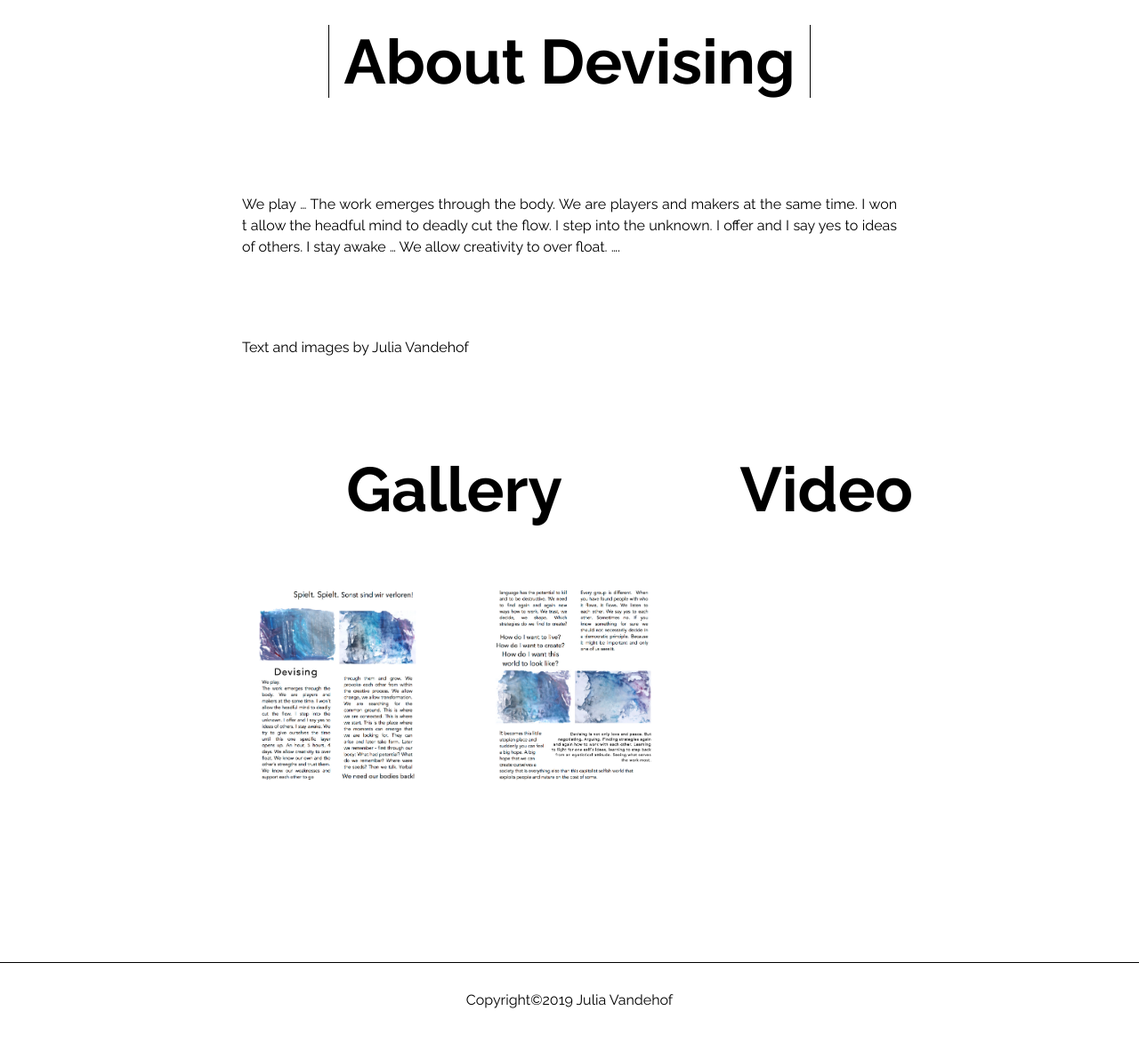
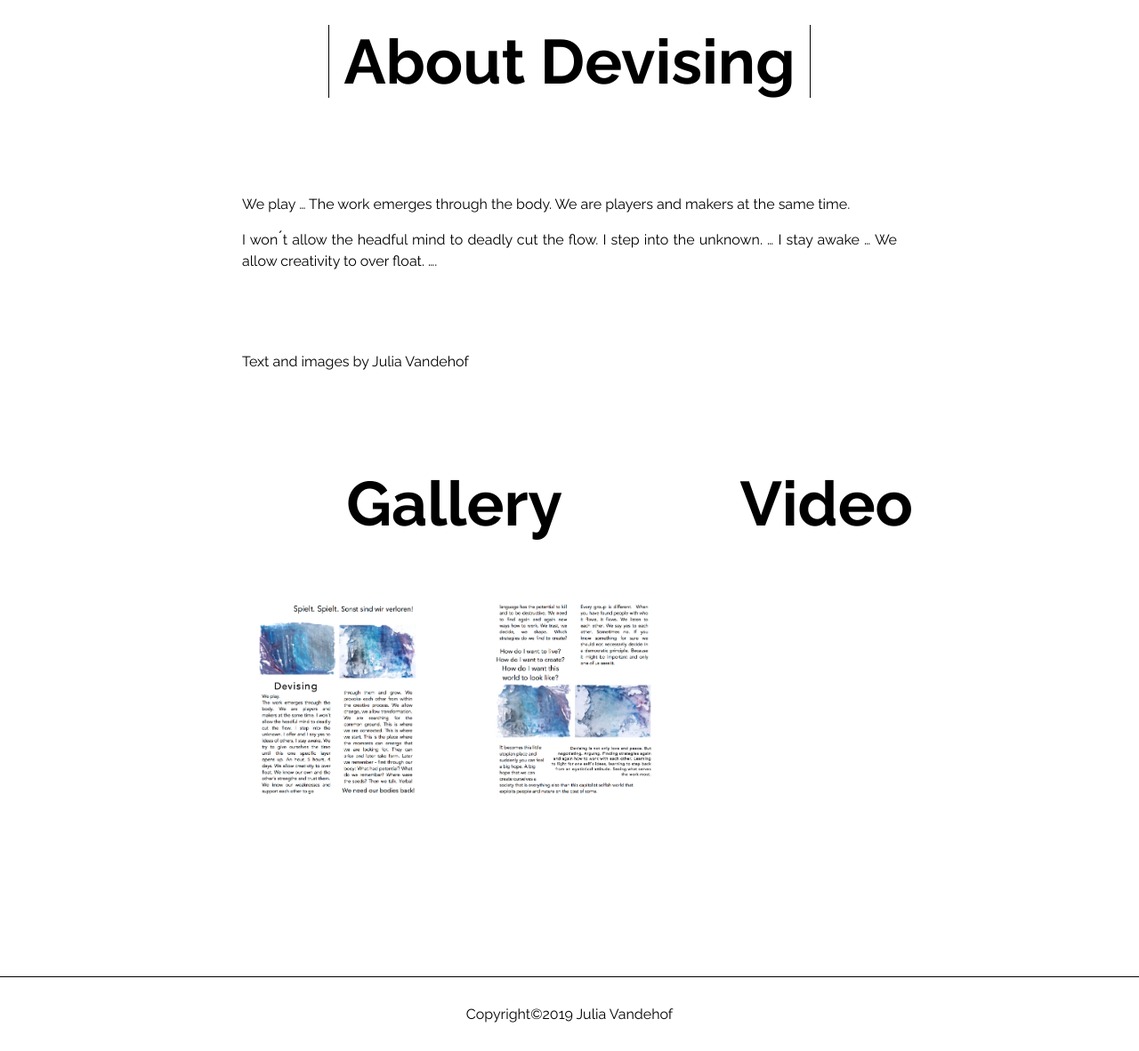
Before and after one commit to matteocarpi/julia, a Jekyll site: the page built from _posts/2019-04-23-devising.md, in a window 1280 px wide, cut to the strip 100-1282 px from the top of the page. Shown: the whole strip at 89% size. Built offline with Jekyll 4.4.1, drawn with Linux system fonts in a browser that asks for light colours.

Commit message:
Update from Forestry.io Julia Proeglhoef updated _posts/2019-04-23-devising.md

```diff
--- a/_posts/2019-04-23-devising.md
+++ b/_posts/2019-04-23-devising.md
@@ -12,10 +12,10 @@ main_pictures: []
 gallery:
 - "/uploads/devising_1.jpg"
 - "/uploads/devising2.jpg"
-description: We play ... The work emerges through the body. We are players and makers
-  at the same time. I won ́t allow the headful mind to deadly cut the flow. I step
-  into the unknown. I offer and I say yes to ideas of others. I stay awake ... We
-  allow creativity to over float. ....
+description: "We play ... The work emerges through the body. We are players and makers
+  at the same time. \n\nI won ́t allow the headful mind to deadly cut the flow. I
+  step into the unknown. ...  I stay awake ... We allow creativity to over float.
+  ...."
 press: false
 
 ---
```
